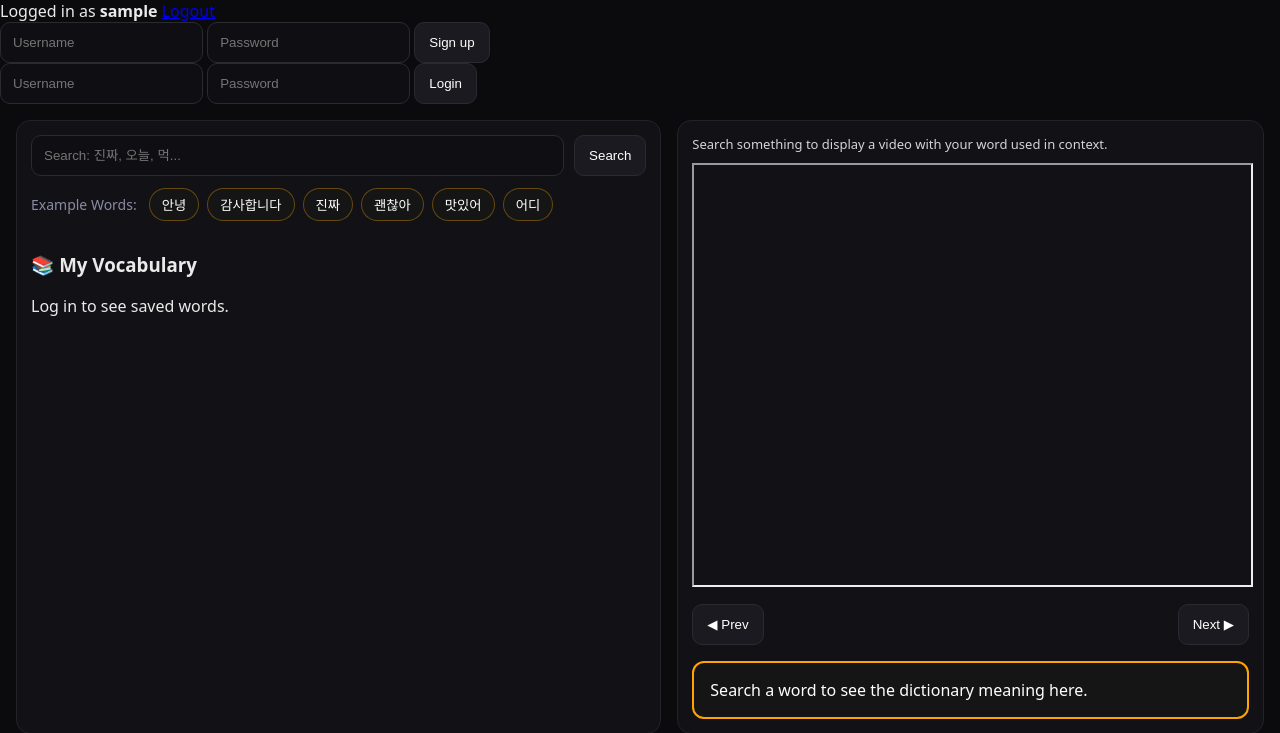
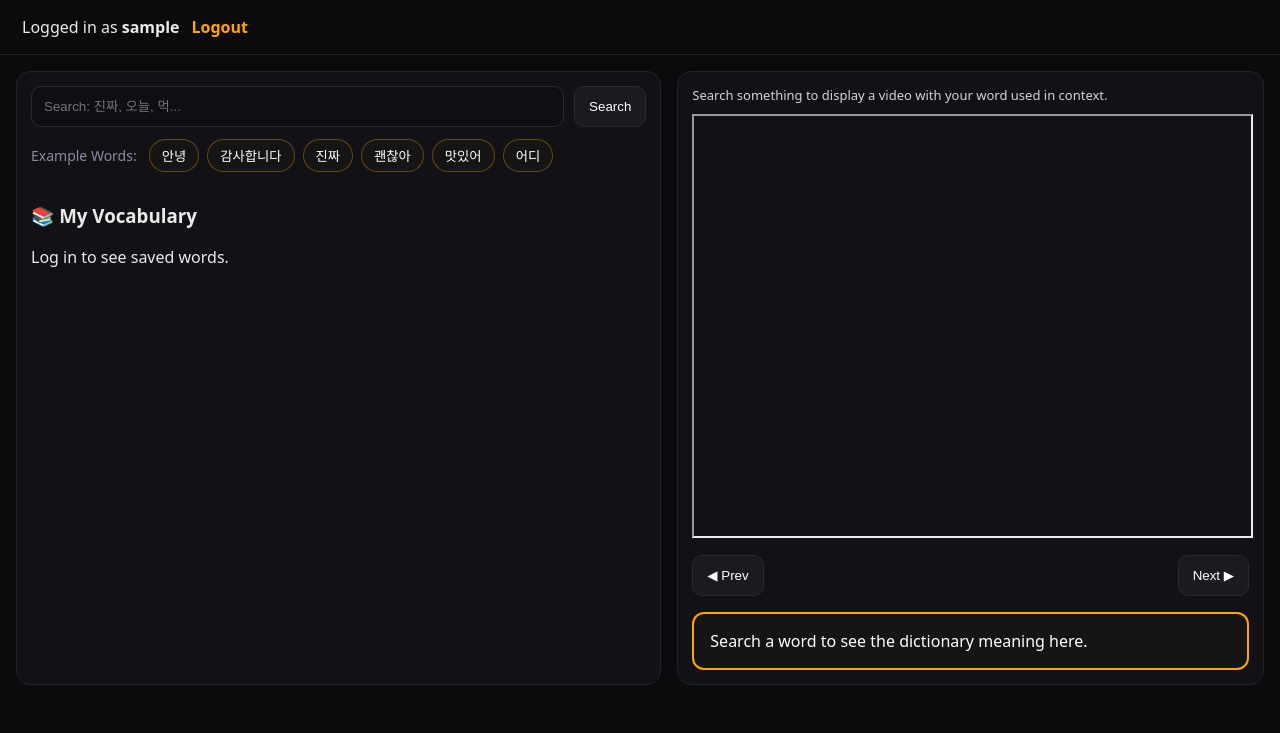
Before and after one commit to julian-kerr/KoreanKarrot, a Flask app: template templates/index.html in a window 1280 px wide. Shown: the part 90-823 px from the top of the page. Run offline with Flask 3, Linux system fonts and the light colour scheme; the template is opened without the code that fills it: most values are stand-ins (such as "Sample title", 1, 10 or a date in 2020).

Commit message:
Add cleaner login

```diff
--- a/app.py
+++ b/app.py
@@ -45,7 +45,6 @@ def init_saved_words_table():
     conn.close()
 
 
-init_users_table()
 init_users_table()
 init_saved_words_table()
 
@@ -164,7 +163,7 @@ def search():
     # Fallback: LIKE (slower but super reliable for Korean substrings)
     if not rows:
         rows = conn.execute("""
-            SELECT v.title, v.youtube_id, c.start, c.text
+            SELECT v.title, v.youtube_id, v.source, c.start, c.text
             FROM captions c
             JOIN videos v ON v.id = c.video_id
             WHERE c.text LIKE ?
@@ -176,6 +175,7 @@ def search():
     return jsonify([{
         "title": r["title"],
         "youtube_id": r["youtube_id"],
+        "source": r["source"],
         "start": float(r["start"]),
         "text": r["text"]
     } for r in rows])
--- a/static/styles.css
+++ b/static/styles.css
@@ -199,3 +199,54 @@ mark { background: #2a2a30; color: #fff; padding: 0 4px; border-radius: 6px; }
   color: #ff6b6b;
   border-color: #5a2a2a;
 }
+
+.sourceSection {
+  margin-bottom: 16px;
+}
+
+.sourceHeader {
+  padding: 14px 16px;
+  border: 1px solid rgba(255,165,0,0.45);
+  border-radius: 12px;
+  background: #151515;
+  color: orange;
+  font-weight: 800;
+  cursor: pointer;
+  margin-bottom: 10px;
+}
+
+.sourceHeader:hover {
+  background: #1d1d1d;
+}
+
+.authBox {
+  padding: 16px 22px;
+  border-bottom: 1px solid #232327;
+}
+
+.authForm {
+  display: flex;
+  gap: 10px;
+  margin-bottom: 8px;
+}
+
+.authForm input {
+  max-width: 220px;
+}
+
+.loggedInBox {
+  display: flex;
+  align-items: center;
+  gap: 12px;
+  color: #eaeaea;
+}
+
+.logoutBtn {
+  color: orange;
+  text-decoration: none;
+  font-weight: 700;
+}
+
+.logoutBtn:hover {
+  text-decoration: underline;
+}
--- a/templates/index.html
+++ b/templates/index.html
@@ -13,26 +13,26 @@
 
   </header>
 
-{% if username %}
 <div class="authBox">
-  Logged in as <strong>{{ username }}</strong>
-  <a href="/logout">Logout</a>
-</div>
-{% endif %}
-
-  <div class="authBox">
-    <form action="/signup" method="POST">
+  {% if username %}
+    <div class="loggedInBox">
+      <span>Logged in as <strong>{{ username }}</strong></span>
+      <a class="logoutBtn" href="/logout">Logout</a>
+    </div>
+  {% else %}
+    <form action="/signup" method="POST" class="authForm">
       <input name="username" placeholder="Username" required>
-      <input name="password" placeholder="Password" required>
+      <input name="password" type="password" placeholder="Password" required>
       <button type="submit">Sign up</button>
     </form>
-  </div>
 
-  <form action="/login" method="POST">
-    <input name="username" placeholder="Username" required>
-    <input name="password" type="password" placeholder="Password" required>
-    <button type="submit">Login</button>
-  </form>
+    <form action="/login" method="POST" class="authForm">
+      <input name="username" placeholder="Username" required>
+      <input name="password" type="password" placeholder="Password" required>
+      <button type="submit">Login</button>
+    </form>
+  {% endif %}
+</div>
 
 
 
```
Also changed, not shown: static/app.js (+52 -7 lines), 2 other files.
